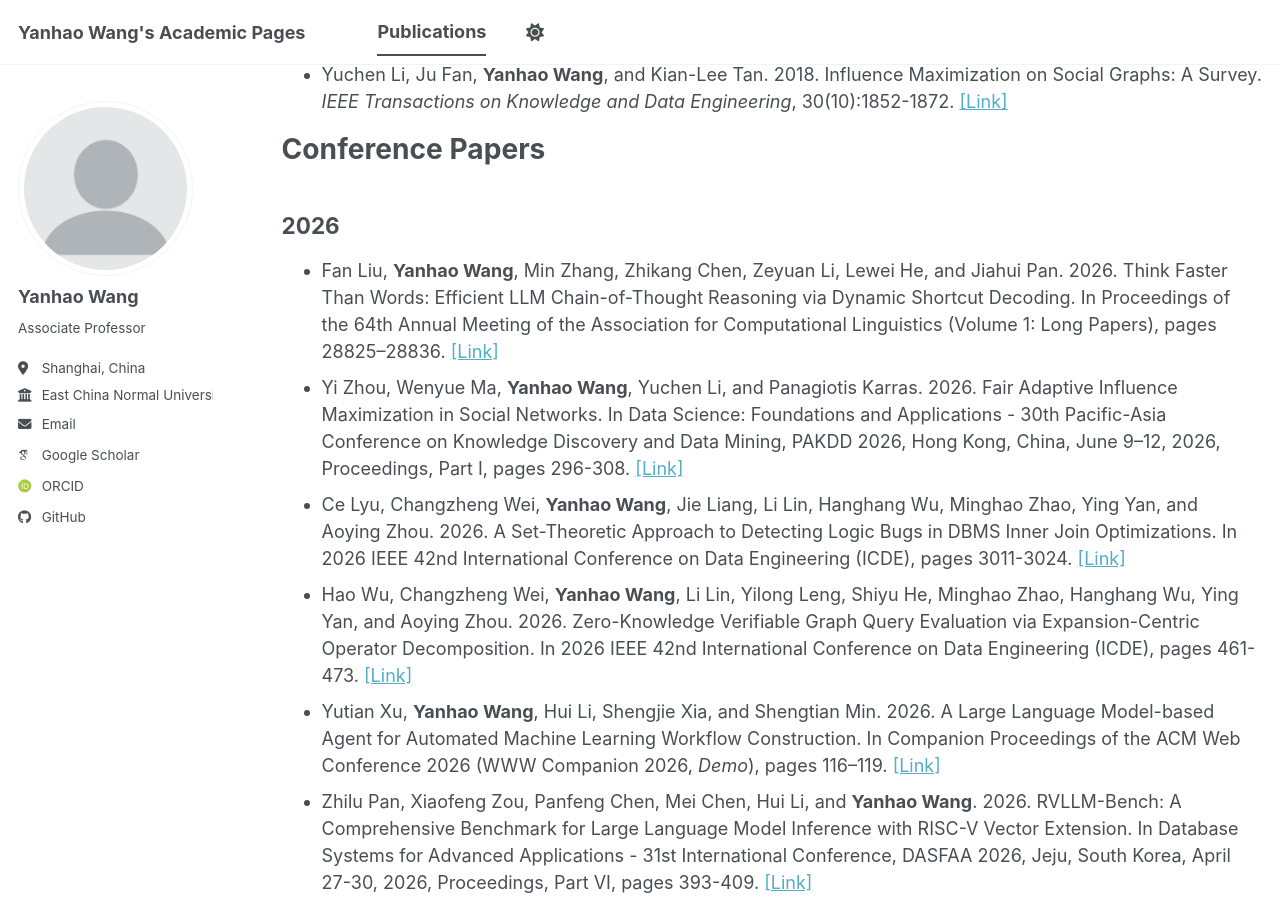
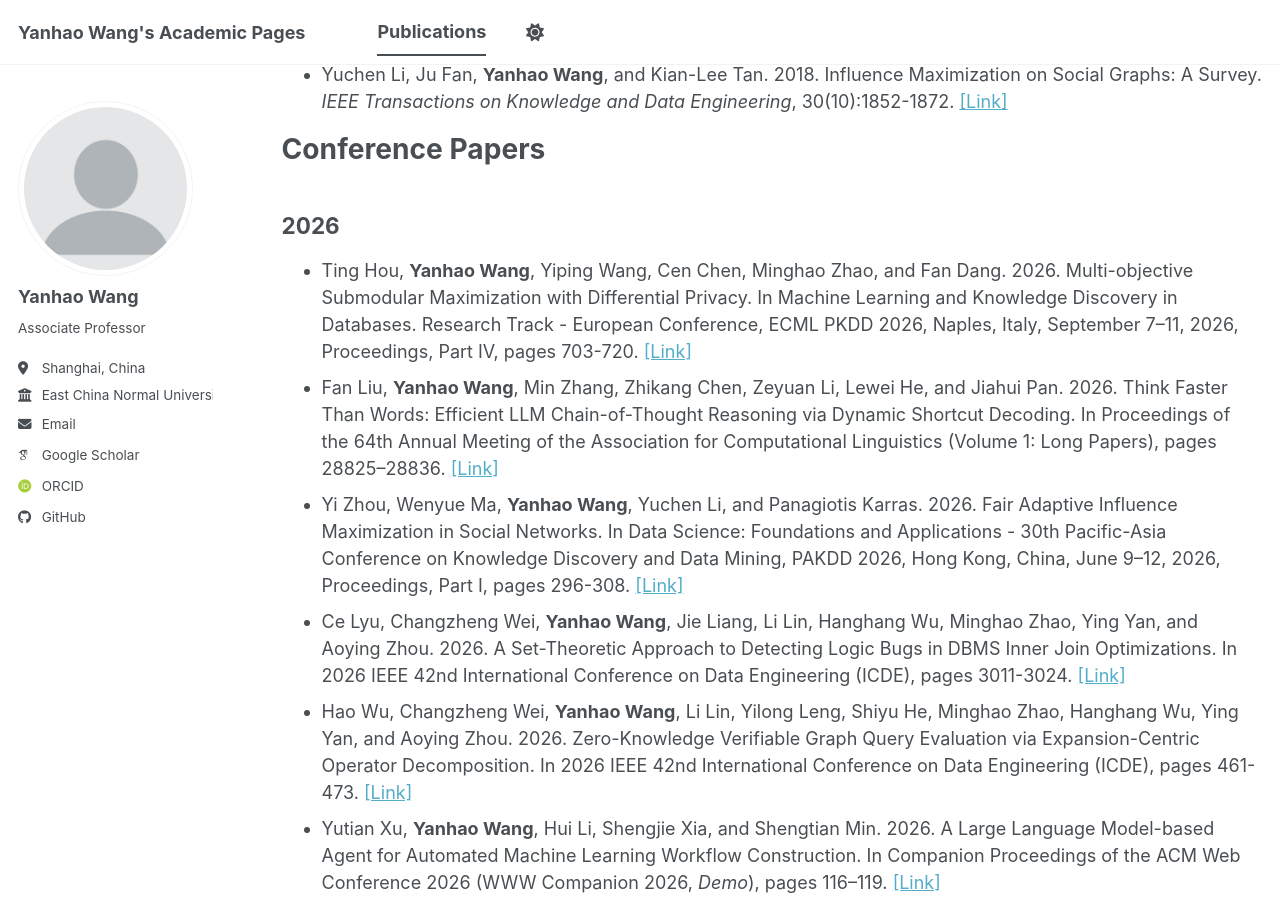
Before and after one commit to yhwang1990/yhwang1990.github.io, a Jekyll site: the page built from _pages/publications.md, in a window 1280 px wide and 900 px high, scrolled down 3806 px. Built offline with Jekyll 4.4.1, drawn with Linux system fonts in a browser that asks for light colours; some web fonts are replaced; a script bundle is joined from its source files by our own code; library files that are not in the unit come from our copies.

Commit message:
Update publications.md

```diff
--- a/_pages/publications.md
+++ b/_pages/publications.md
@@ -65,6 +65,7 @@ A full list of my publications can also be found on [my Google Scholar profile](
 # Conference Papers
 
 ## 2026
+- Ting Hou, **Yanhao Wang**, Yiping Wang, Cen Chen, Minghao Zhao, and Fan Dang. 2026. Multi-objective Submodular Maximization with Differential Privacy. In Machine Learning and Knowledge Discovery in Databases. Research Track - European Conference, ECML PKDD 2026, Naples, Italy, September 7–11, 2026, Proceedings, Part IV, pages 703-720. [[Link]](https://doi.org/10.1007/978-3-032-37667-1_40)
 - Fan Liu, **Yanhao Wang**, Min Zhang, Zhikang Chen, Zeyuan Li, Lewei He, and Jiahui Pan. 2026. Think Faster Than Words: Efficient LLM Chain-of-Thought Reasoning via Dynamic Shortcut Decoding. In Proceedings of the 64th Annual Meeting of the Association for Computational Linguistics (Volume 1: Long Papers), pages 28825–28836. [[Link]](https://aclanthology.org/2026.acl-long.1330/)
 - Yi Zhou, Wenyue Ma, **Yanhao Wang**, Yuchen Li, and Panagiotis Karras. 2026. Fair Adaptive Influence Maximization in Social Networks. In Data Science: Foundations and Applications -
 30th Pacific-Asia Conference on Knowledge Discovery and Data Mining, PAKDD 2026, Hong Kong, China, June 9–12, 2026, Proceedings, Part I, pages 296-308. [[Link]](https://doi.org/10.1007/978-981-92-1926-1_24)
```
